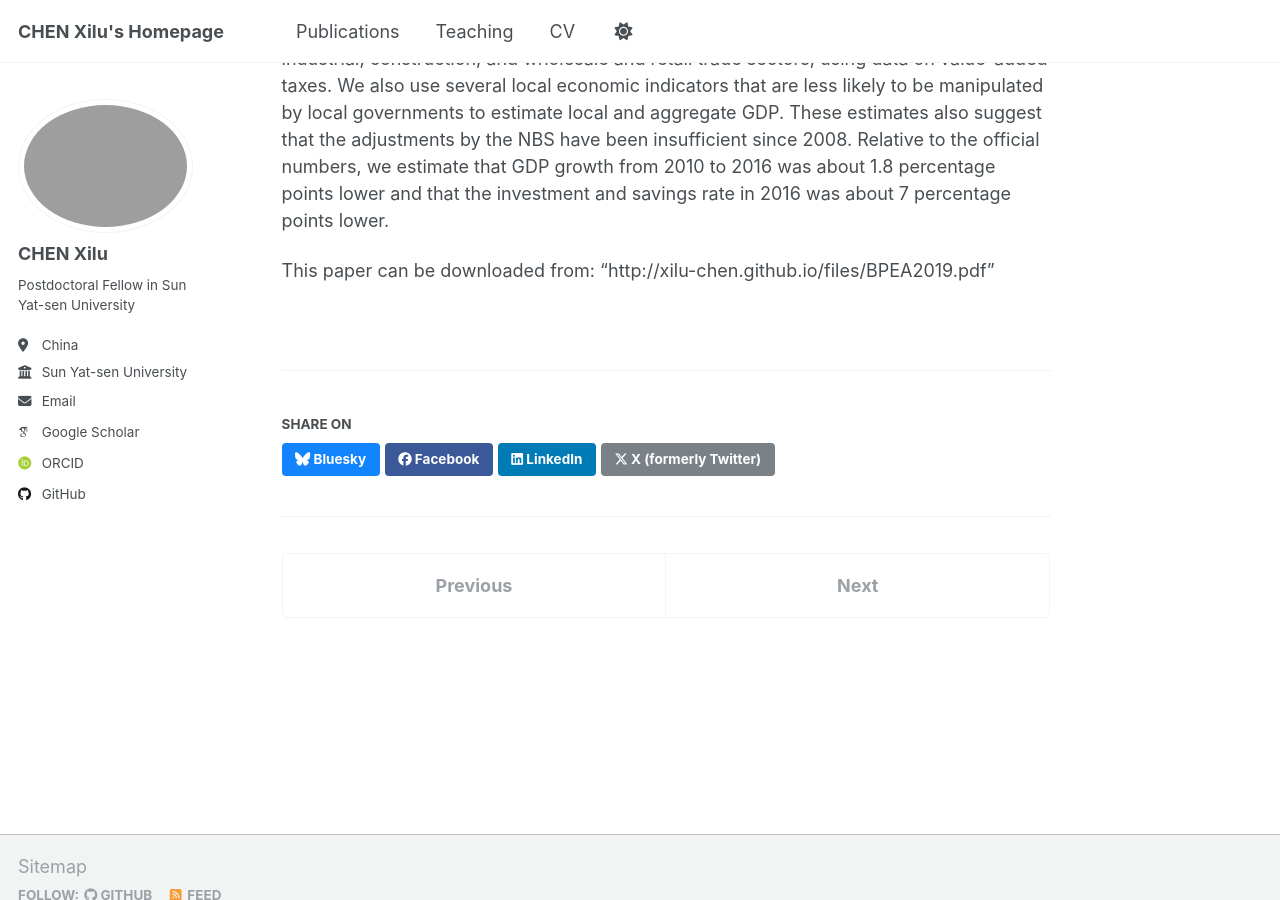
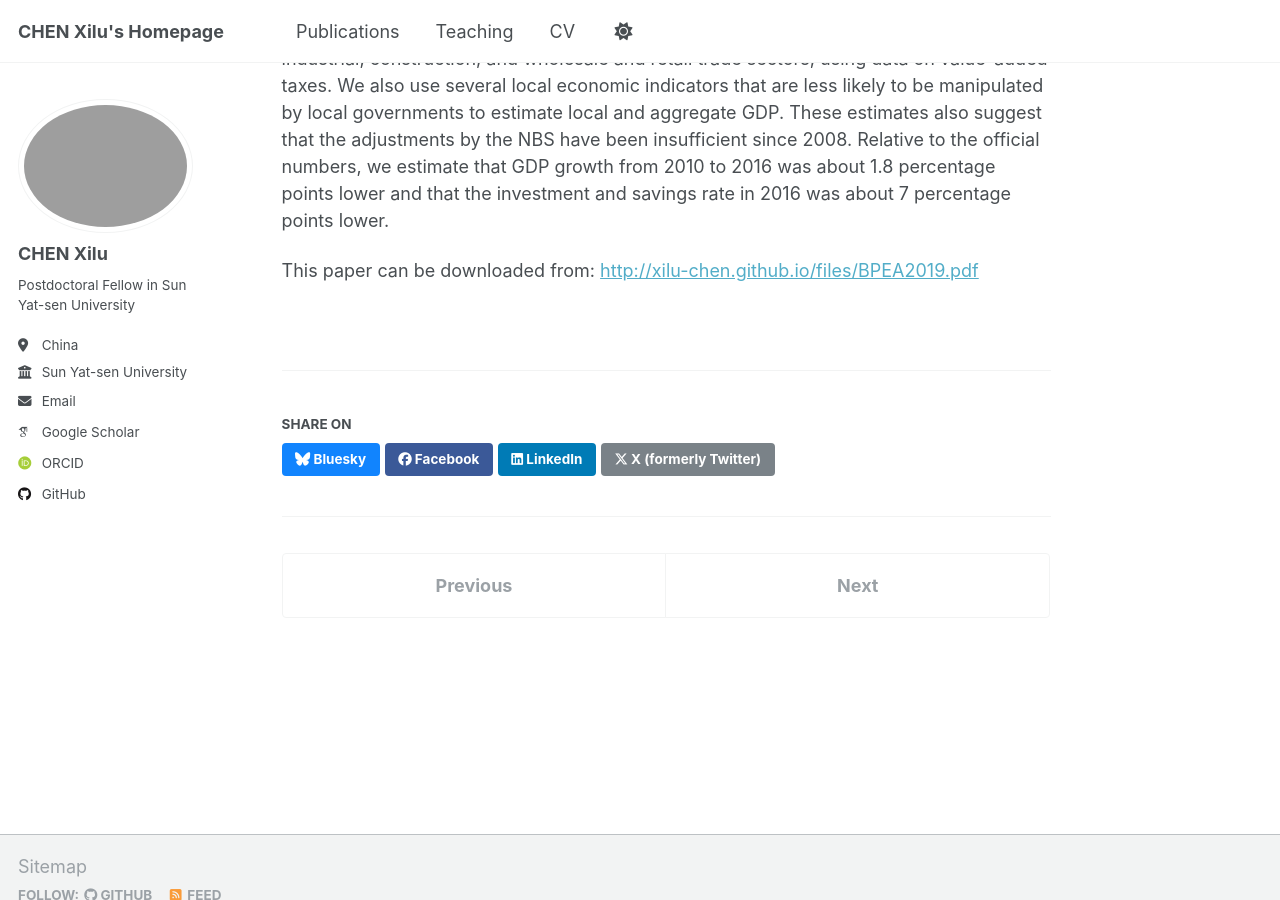
Before and after one commit to Xilu-CHEN/xilu-chen.github.io, a Jekyll site: the page built from _publications/BPEA2019.md, in a window 1280 px wide and 900 px high, scrolled down 448 px. Built offline with Jekyll 4.4.1, drawn with Linux system fonts in a browser that asks for light colours; some web fonts are replaced; a script that is not in the unit is left out.

```diff
--- a/_publications/BPEA2019.md
+++ b/_publications/BPEA2019.md
@@ -11,4 +11,4 @@ paperurl: 'http://xilu-chen.github.io/files/BPEA2019.pdf'
 
 **Abstract:** China’s national accounts are based on data collected by local governments. However, because local governments are rewarded for meeting growth and investment targets, they have an incentive to skew local statistics. China’s National Bureau of Statistics (NBS) adjusts the data provided by local governments to calculate GDP at the national level. The adjustments made by the NBS have averaged about 5 percent of GDP since the mid-2000s. On the production side, the discrepancy between local and aggregate GDP is entirely driven by the gap between local and national estimates of industrial output. On the expenditure side, the gap is in investment. Local statistics increasingly misrepresent the true numbers after 2008, but there was no corresponding change in the adjustment made by the NBS. Using publicly available data, we provide revised estimates of local and national GDP by reestimating the output of firms in the industrial, construction, and wholesale and retail trade sectors, using data on value-added taxes. We also use several local economic indicators that are less likely to be manipulated by local governments to estimate local and aggregate GDP. These estimates also suggest that the adjustments by the NBS have been insufficient since 2008. Relative to the official numbers, we estimate that GDP growth from 2010 to 2016 was about 1.8 percentage points lower and that the investment and savings rate in 2016 was about 7 percentage points lower.
 
-This paper can be downloaded from: "http://xilu-chen.github.io/files/BPEA2019.pdf"
+This paper can be downloaded from: <http://xilu-chen.github.io/files/BPEA2019.pdf>
```
